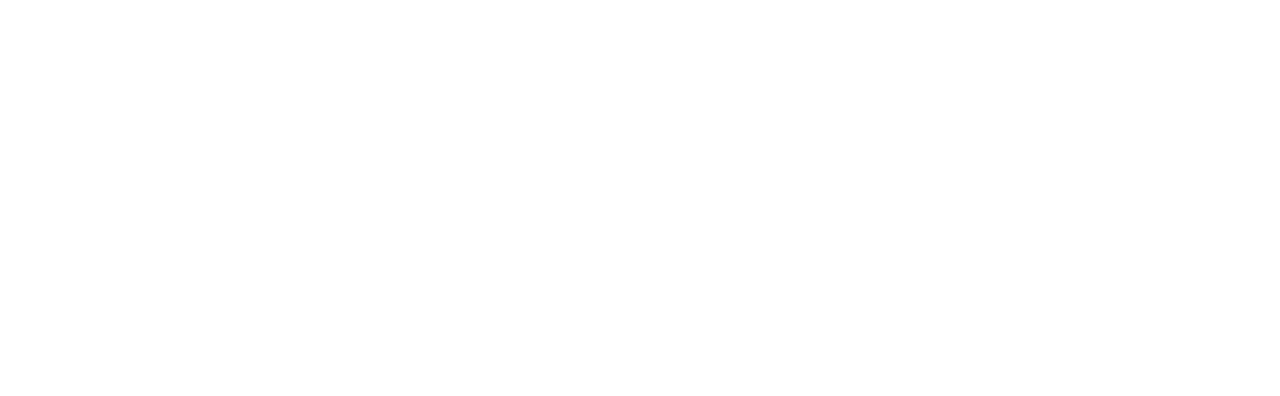
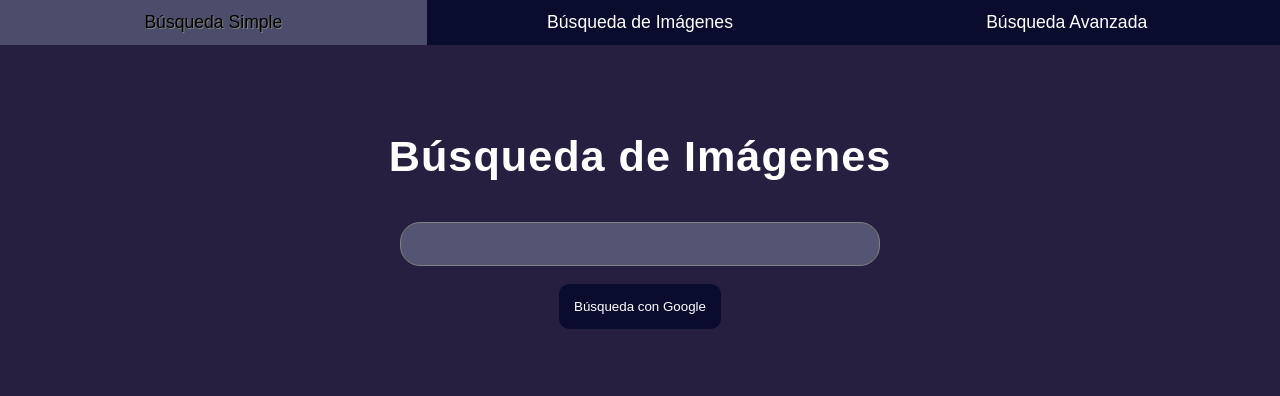
Before and after one commit to saulocaceresg/IDWEB-Ejercicios, a plain HTML site: page PYTHON/Python (extra) - CGSA - CGI con Google/searchimages.html in a window 1280 px wide. Drawn offline with Linux system fonts and the light colour scheme.

Commit message:
agregado info en searchimages.html

```diff
--- a/PYTHON/Python (extra) - CGSA - CGI con Google/searchimages.html
+++ b/PYTHON/Python (extra) - CGSA - CGI con Google/searchimages.html
@@ -0,0 +1,31 @@
+<!DOCTYPE html>
+<html lang="en">
+<head>
+    <meta charset="UTF-8">
+    <meta name="viewport" content="width=device-width, initial-scale=1.0">
+    <title>Búsquedas con Google | Búsqueda de Imágenes</title>
+    <link rel="stylesheet" href="css/styles.css">
+</head>
+<body>
+    <header>
+        <nav>
+            <ul>
+                <li><a href="index.html">Búsqueda Simple</a></li>
+                <li><a href="searchimages.html">Búsqueda de Imágenes</a></li>
+                <li><a href="advancedsearch.html">Búsqueda Avanzada</a></li>
+            </ul>
+        </nav>
+    </header>
+
+    <main id="simplesearch">
+        <h1>Búsqueda de Imágenes</h1>
+        <br>
+        <form id="frm-simple" action="/">
+            <input type="text" name="search" id="input-search-simple">
+            <br><br>
+            <button id="btn-simple">Búsqueda con Google</button>
+        </form>
+    </main>
+
+</body>
+</html>
```
Also changed, not shown: PYTHON/Python (extra) - CGSA - CGI con Google/index.html (+2 -2 lines).
